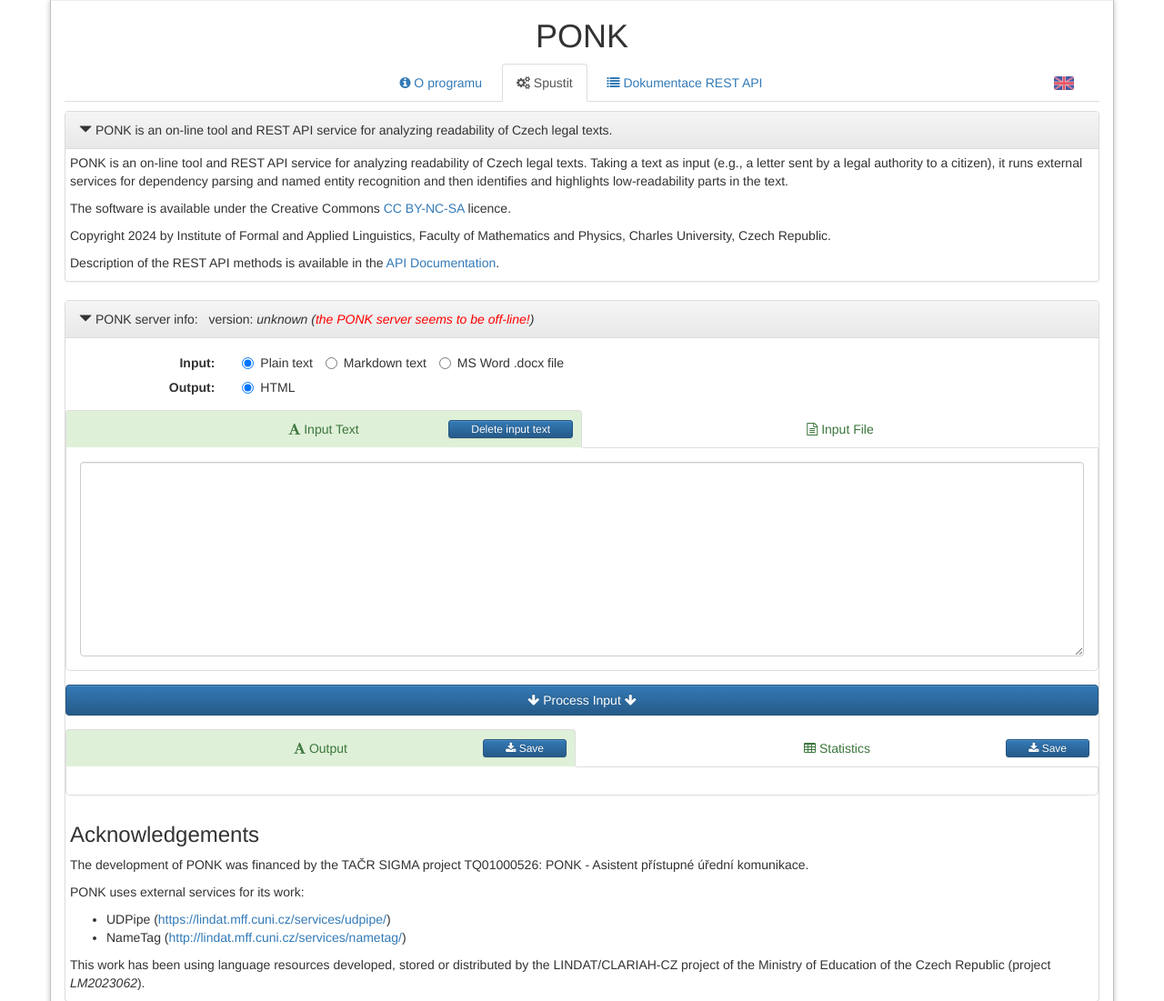
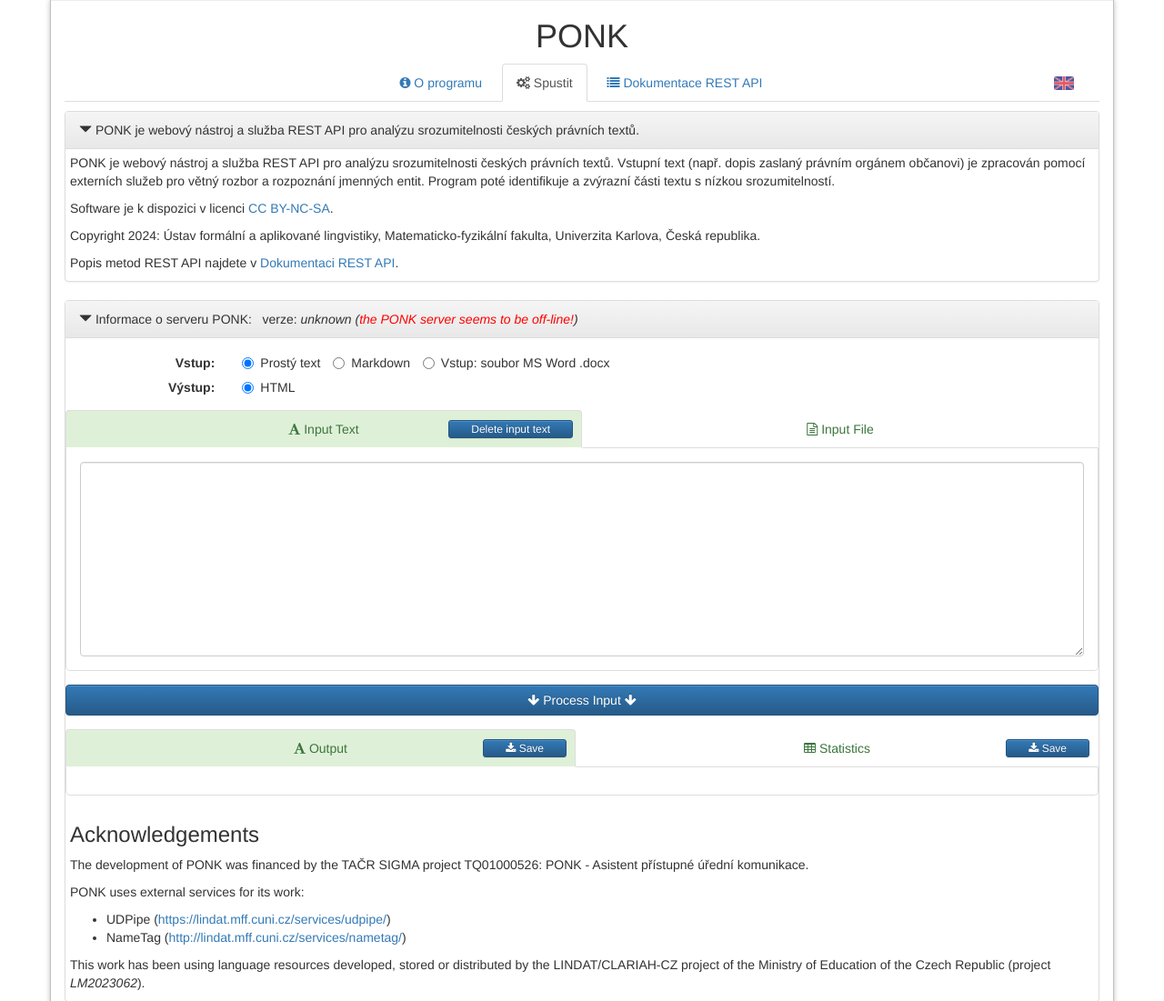
Before and after one commit to ufal/ponk, a PHP site: page /run.php in a window 1280 px wide, after a click on "PONK je webový nástroj a služba REST API pro analýzu srozumi". Shown: the top 1101 px of the page at 91% size. Run offline with PHP 8.4, Linux system fonts and the light colour scheme; some libraries are stand-ins or nearby versions.

Commit message:
Gradually translating the run tab of PONK app
git-svn-id: https://svn.ms.mff.cuni.cz/svn/ponk/projects/ponk@274 9b7822f3-4786-4c31-9c96-ea234496b5ad

```diff
--- /dev/null
+++ b/html/about_cs.html
@@ -0,0 +1,17 @@
+<div>
+<p>
+PONK je webový nástroj a služba REST API pro analýzu srozumitelnosti českých právních textů.
+Vstupní text (např. dopis zaslaný právním orgánem občanovi) je zpracován pomocí externích služeb pro větný rozbor a rozpoznání jmenných entit. Program poté identifikuje a zvýrazní části textu s nízkou srozumitelností.
+</p>
+<p>
+Software je k dispozici v licenci
+<a href="http://creativecommons.org/licenses/by-nc-sa/4.0/">CC BY-NC-SA</a>.
+</p>
+<p>
+Copyright 2024: Ústav formální a aplikované lingvistiky, Matematicko-fyzikální fakulta, Univerzita Karlova, Česká republika.
+</p>
+<p>
+Popis metod REST API najdete v
+<a href="api-reference.php">Dokumentaci REST API</a>.
+</p>
+</div>
--- a/html/header.php
+++ b/html/header.php
@@ -16,7 +16,7 @@ if (!isset($_SESSION['lang'])) {
 }
 
 // Načtení jazykového souboru
-include 'lang.php';
+require 'lang.php';
 
 // Uložení aktuálního jazyka do proměnné pro snadnější použití
 $currentLang = $_SESSION['lang'];
--- a/html/lang.php
+++ b/html/lang.php
@@ -3,12 +3,44 @@ $lang = array(
     'cs' => array(
         'menu_about' => 'O programu',
 	'menu_run' => 'Spustit',
-	'menu_api' => 'Dokumentace REST API'
+	'menu_api' => 'Dokumentace REST API',
+	'run_about_line' => 'PONK je webový nástroj a služba REST API pro analýzu srozumitelnosti českých právních textů.',
+	'run_server_info_word_limit' => 'Upozorňujeme, že vzhledem k časovým limitům našeho proxy serveru je maximální délka vstupního textu přibližně 5 tisíc slov.',
+	'run_server_info_label' => 'Informace o serveru PONK',
+	'run_server_info_version' => 'verze',
+	'run_server_info_status' => 'stav',
+	'run_server_info_features' => 'podporované vlastnosti',
+	'run_options_input_label' => 'Vstup',
+	'run_options_input_plain' => 'Prostý text',
+	'run_options_input_plain_popup' => 'Vstupní formát: prostý text',
+	'run_options_input_md' => 'Markdown',
+	'run_options_input_md_popup' => 'Vstupní text ve formátu Markdown',
+	'run_options_input_msworddocx' => 'Soubor MS Word .docx',
+	'run_options_input_msworddocx_popup' => 'Vstup: soubor MS Word .docx',
+	'run_options_output_label' => 'Výstup',
+	'run_options_output_html' => 'HTML',
+	'run_options_output_html_popup' => 'HTML s barevným zvýrazněním analýzy textu'
     ),
     'en' => array(
         'menu_about' => 'About',
 	'menu_run' => 'Run',
-	'menu_api' => 'REST API documentation'
+	'menu_api' => 'REST API documentation',
+	'run_about_line' => 'PONK is an on-line tool and REST API service for analyzing readability of Czech legal texts.',
+	'run_server_info_word_limit' => 'Please note that due to time limitations on our proxy server, the maximum length for input text is approximately 5 thousand words.',
+	'run_server_info_label' => 'PONK server info',
+	'run_server_info_version' => 'version',
+	'run_server_info_status' => 'status',
+	'run_server_info_features' => 'supported features',
+	'run_options_input_label' => 'Input',
+	'run_options_input_plain' => 'Plain text',
+	'run_options_input_plain_popup' => 'Plain text input format',
+	'run_options_input_md' => 'Markdown text',
+	'run_options_input_md_popup' => 'Markdown text input format',
+	'run_options_input_msworddocx' => 'MS Word .docx file',
+	'run_options_input_msworddocx_popup' => 'MS Word .docx file input',
+	'run_options_output_label' => 'Output',
+	'run_options_output_html' => 'HTML',
+	'run_options_output_html_popup' => 'HTML with colour-encoded analysis of the text'
     )
 );
 ?>
--- /dev/null
+++ b/html/licence_cs.html
@@ -0,0 +1,6 @@
+<p>Pro testovací účely je služba poskytována zdarma, za <a href="https://lindat.mff.cuni.cz/cs/podminky-pouzivani" target="_blank">těchto podmínek užívání</a>.
+Pro komerční využití softwaru je požadován výslovný písemný souhlas autorů PONK a volaných externích služeb (<a href="https://lindat.mff.cuni.cz/services/udpipe/" target="_blank">UDPipe</a> a <a href="https://lindat.mff.cuni.cz/services/nametag/" target="_blank">NameTag</a>).
+<h4>Anonymita</h4>
+V zájmu zachování anonymity na tomto serveru PONK ani externí služby UDPipe a NameTag neukládají zpracovávané texty.
+Jediné informace, které mohou být ukládány, jsou: čas použití, velikost zpracovávaných dat, konfigurace systému a IP adresa, ze které bylo k systému přistupováno; pokud službu používáte prostřednictvím rozhraní REST API, ujistěte se, že používáte metodu POST, protože adresy URL rozhraní REST API mohou být také ukládány.</p>
+<p>Všechny připomínky a reakce jsou vítány.</p>
--- a/html/run.php
+++ b/html/run.php
@@ -109,7 +109,7 @@
       try {
         if ("version" in json) {
 		version = json.version;
-		version += ', <span style="font-style: normal">status:</span> <font color="green">online</font>';
+		version += ', <span style="font-style: normal"><?php echo $lang[$currentLang]['run_server_info_status']; ?>:</span> <font color="green">online</font>';
 		//console.log("json.version: ", version);
         }
         if ("features" in json) {
@@ -123,10 +123,10 @@
       console.log("An error occurred" + ("responseText" in jqXHR ? ": " + jqXHR.responseText : "!"));
     }, complete: function() {
       //console.log("Complete.");
-      var info = "<h4>PONK server info</h4>\n<ul><li>version: <i>" + version + "</i>\n<li>supported features: <i>" + features + "</i>\n</ul>\n";
+      var info = "<h4><?php echo $lang[$currentLang]['run_server_info_label']; ?></h4>\n<ul><li><?php echo $lang[$currentLang]['run_server_info_version']; ?>: <i>" + version + "</i>\n<li><?php echo $lang[$currentLang]['run_server_info_features']; ?>: <i>" + features + "</i>\n</ul>\n";
       jQuery('#server_info').html(info).show();
       //console.log("Info: ", info);
-      var short_info = "&nbsp; version: <i>" + version + "</i>";
+      var short_info = "&nbsp; <?php echo $lang[$currentLang]['run_server_info_version']; ?>: <i>" + version + "</i>";
       jQuery('#server_short_info').html(short_info).show();
       //console.log("Info: ", info);
 
@@ -275,12 +275,23 @@
 <div class="panel panel-default">
   <div class="panel-heading" role="tab" id="aboutHeading">
     <div class="collapsed" role="button" data-toggle="collapse" href="#aboutContent" aria-expanded="false" aria-controls="aboutContent">
-      <span class="glyphicon glyphicon-triangle-bottom" aria-hidden="true"></span> PONK is an on-line tool and REST API service for analyzing readability of Czech legal texts.
+      <span class="glyphicon glyphicon-triangle-bottom" aria-hidden="true"></span> <?php echo $lang[$currentLang]['run_about_line']; ?>
     </div>
   </div>
   <div id="aboutContent" class="panel-collapse collapse" role="tabpanel" aria-labelledby="aboutHeading">
 
-    <div style="margin: 5px"><?php require('about.html') ?></div>
+          <?php
+            if ($currentLang == 'cs') {
+          ?>
+    <div style="margin: 5px"><?php require('about_cs.html') ?></div>
+          <?php
+            } else {
+          ?>
+    <div style="margin: 5px"><?php require('about_en.html') ?></div>
+          <?php
+            }
+          ?>
+
 
   </div>
 </div>
@@ -292,16 +303,28 @@
   <div class="panel panel-default">
     <div class="panel-heading" role="tab" id="serverInfoHeading">
       <div class="collapsed" role="button" data-toggle="collapse" href="#serverInfoContent" aria-expanded="false" aria-controls="serverInfoContent">
-        <span class="glyphicon glyphicon-triangle-bottom" aria-hidden="true"></span> PONK server info: <span id="server_short_info" style="display: none"></span>
+        <span class="glyphicon glyphicon-triangle-bottom" aria-hidden="true"></span> <?php echo $lang[$currentLang]['run_server_info_label']; ?>: <span id="server_short_info" style="display: none"></span>
       </div>
     </div>
     <div id="serverInfoContent" class="panel-collapse collapse" role="tabpanel" aria-labelledby="serverInfoHeading">
 
       <div style="margin: 5px">
 
-        <div id="server_info" style="display: none"></div>
-        <?php require('licence.html') ?>
-        <p>Please note that due to time limitations on our proxy server, the maximum length for input text is approximately 5 thousand words.</p>
+	<div id="server_info" style="display: none"></div>
+
+          <?php
+            if ($currentLang == 'cs') {
+          ?>
+    <div><?php require('licence_cs.html') ?></div>
+          <?php
+            } else {
+          ?>
+    <div><?php require('licence_en.html') ?></div>
+          <?php
+            }
+          ?>
+
+        <p><?php echo $lang[$currentLang]['run_server_info_word_limit']; ?></p>
         <div id="error" class="alert alert-danger" style="display: none"></div>
 
      </div>
@@ -311,18 +334,18 @@
 
   <div class="form-horizontal">
     <div class="form-group row" style="margin-top: 10px; margin-bottom: 0px">
-      <label class="col-sm-2 control-label">Input:</label>
+      <label class="col-sm-2 control-label"><?php echo $lang[$currentLang]['run_options_input_label']; ?>:</label>
       <div class="col-sm-10">
-        <label title="Plain text input" class="radio-inline" id="option_input_plaintext_label"><input name="option_input" id="option_input_plaintext" type="radio" value="txt" checked/>Plain text</label>
-        <label title="Markdown text" class="radio-inline" id="option_input_markdown_label"><input name="option_input" id="option_input_markdown" type="radio" value="md"/>Markdown text</label>
-        <label title="MS Word .docx file" class="radio-inline" id="option_input_docx_label"><input name="option_input" id="option_input_docx" type="radio" value="docx" onchange="handleInputFormatChange();"/>MS Word .docx file</label>
+        <label title="<?php echo $lang[$currentLang]['run_options_input_plain_popup']; ?>" class="radio-inline" id="option_input_plaintext_label"><input name="option_input" id="option_input_plaintext" type="radio" value="txt" checked/><?php echo $lang[$currentLang]['run_options_input_plain']; ?></label>
+        <label title="<?php echo $lang[$currentLang]['run_options_input_md_popup']; ?>" class="radio-inline" id="option_input_markdown_label"><input name="option_input" id="option_input_markdown" type="radio" value="md"/><?php echo $lang[$currentLang]['run_options_input_md']; ?></label>
+        <label title="<?php echo $lang[$currentLang]['run_options_input_msworddocx_popup']; ?>" class="radio-inline" id="option_input_docx_label"><input name="option_input" id="option_input_docx" type="radio" value="docx" onchange="handleInputFormatChange();"/><?php echo $lang[$currentLang]['run_options_input_msworddocx_popup']; ?></label>
       </div>
     </div>
     <div class="form-group row" style="margin-top: 0px">
-      <label class="col-sm-2 control-label">Output:</label>
+      <label class="col-sm-2 control-label"><?php echo $lang[$currentLang]['run_options_output_label']; ?>:</label>
       <div class="col-sm-10">
-        <label title="HTML with colour-encoded analysis of the text" class="radio-inline">
-          <input name="option_output" type="radio" value="html" id="option_output_html" checked onchange="handleOutputFormatChange();"/>HTML<!-- (<a href="http://ufal.mff.cuni.cz/ponk/users-manual#run_ponk_output" target="_blank">colour-marked</a>)-->
+        <label title="<?php echo $lang[$currentLang]['run_options_output_html_popup']; ?>" class="radio-inline">
+          <input name="option_output" type="radio" value="html" id="option_output_html" checked onchange="handleOutputFormatChange();"/><?php echo $lang[$currentLang]['run_options_output_html']; ?><!-- (<a href="http://ufal.mff.cuni.cz/ponk/users-manual#run_ponk_output" target="_blank">colour-marked</a>)-->
         </label>
       </div>
     </div>
```
Also changed, not shown: html/about_en.html (added, +19 -0 lines), html/licence_en.html (added, +7 -0 lines).
